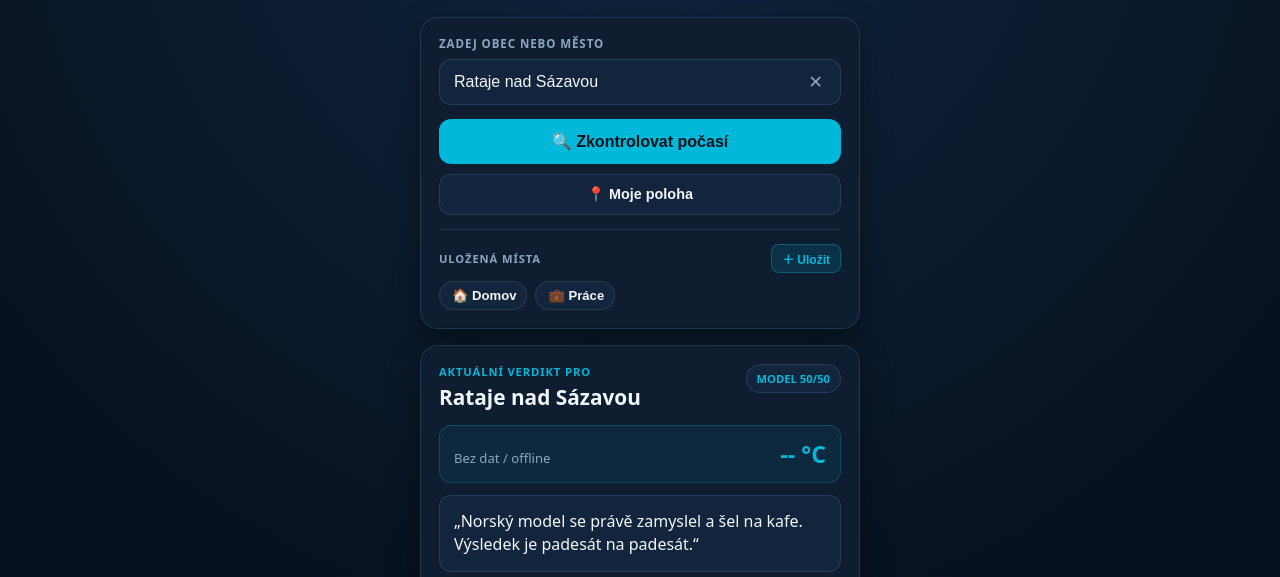
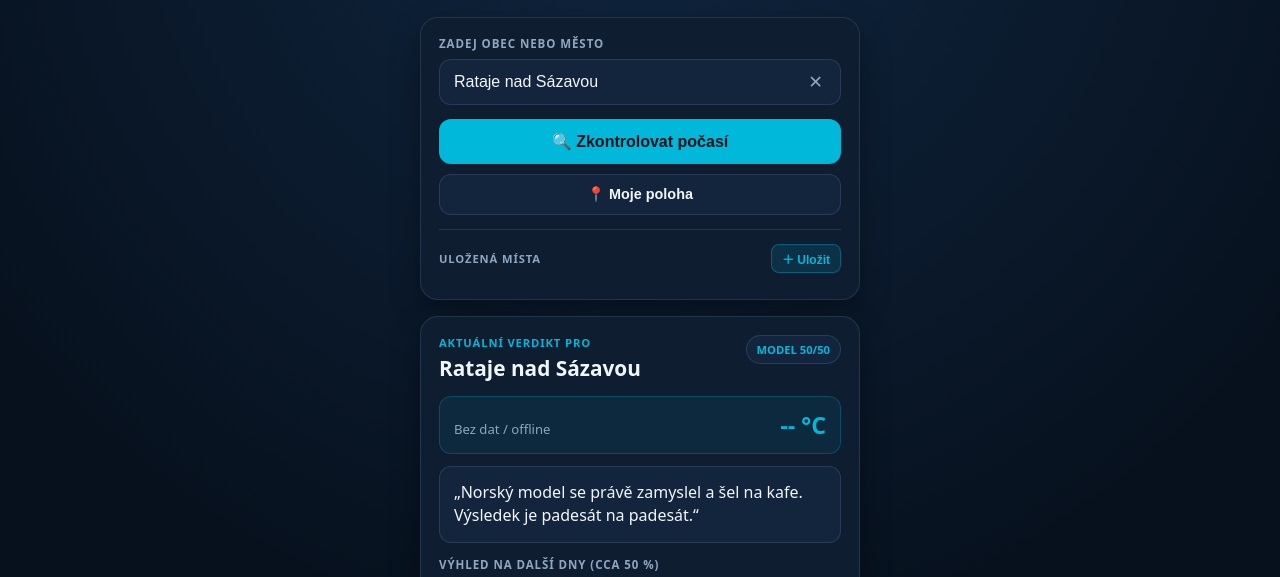
Before and after one commit to warloran/Pocasi-50-50, a plain HTML site: page index.html in a window 1280 px wide. Shown: the part 146-723 px from the top of the page. Drawn offline with Linux system fonts and the light colour scheme; no server answers.

Commit message:
index.html

```diff
--- a/index.html
+++ b/index.html
@@ -544,10 +544,7 @@
 
   <script>
     const STORAGE_KEY = "pocasi_50_50_saved_places_v1";
-    const DEFAULT_SAVED_PLACES = [
-      { id: "home", label: "Domov", query: "Rataje nad Sázavou", icon: "🏠" },
-      { id: "work", label: "Práce", query: "Jažlovice", icon: "💼" }
-    ];
+    const DEFAULT_SAVED_PLACES = [];
 
     const verdicts = [
       "„Buď bude sněžit, nebo nebude. Zjisti to oknem.“",
@@ -582,7 +579,7 @@
         const raw = localStorage.getItem(STORAGE_KEY);
         if (!raw) return [...DEFAULT_SAVED_PLACES];
         const parsed = JSON.parse(raw);
-        return Array.isArray(parsed) && parsed.length > 0 ? parsed : [...DEFAULT_SAVED_PLACES];
+        return Array.isArray(parsed) ? parsed : [...DEFAULT_SAVED_PLACES];
       } catch (e) {
         return [...DEFAULT_SAVED_PLACES];
       }
@@ -614,9 +611,6 @@
           fetchTemperatureForPlace(item.query, item.label);
         });
 
-        chip.appendChild(btn);
-
-        if (!["home", "work"].includes(item.id)) {
         const delBtn = document.createElement("button");
         delBtn.type = "button";
         delBtn.className = "saved-chip-del";
@@ -628,9 +622,9 @@
           savePlacesToStorage(updated);
           renderSavedPlaces();
         });
+
+        chip.appendChild(btn);
         chip.appendChild(delBtn);
-        }
-
         savedPlacesList.appendChild(chip);
       });
     }
```
Lines whose indentation alone changed are shown as unchanged.
